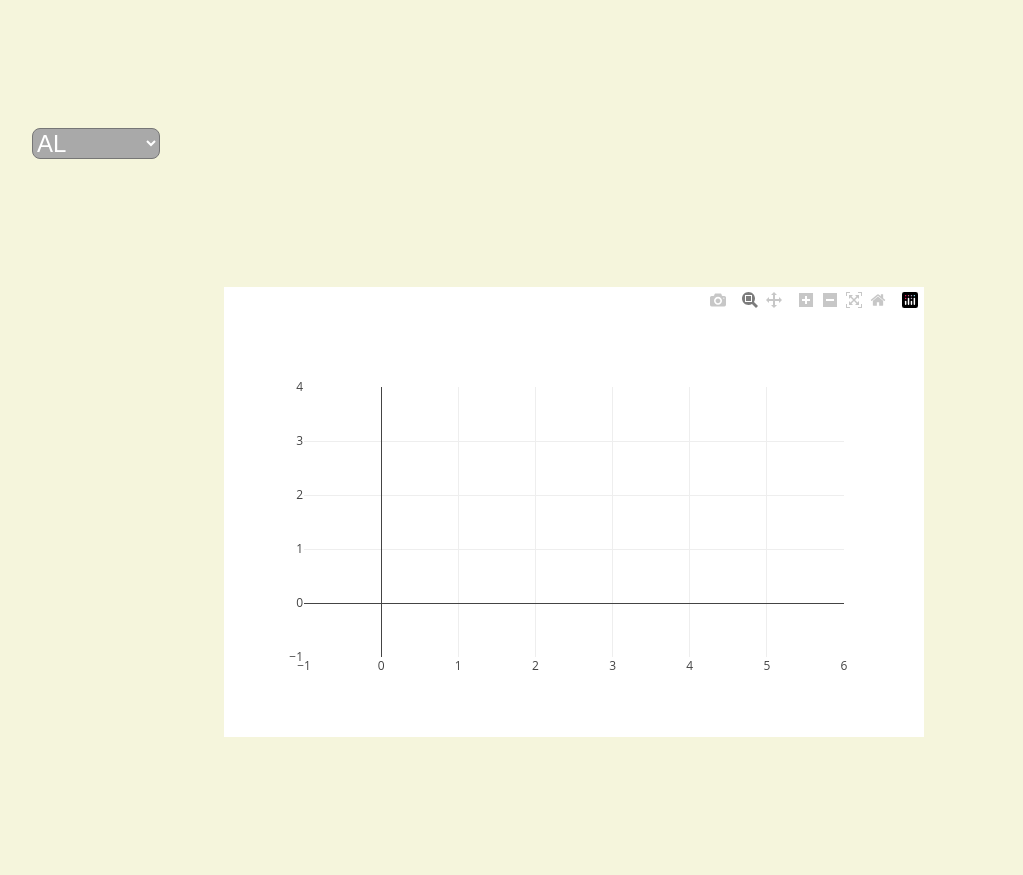
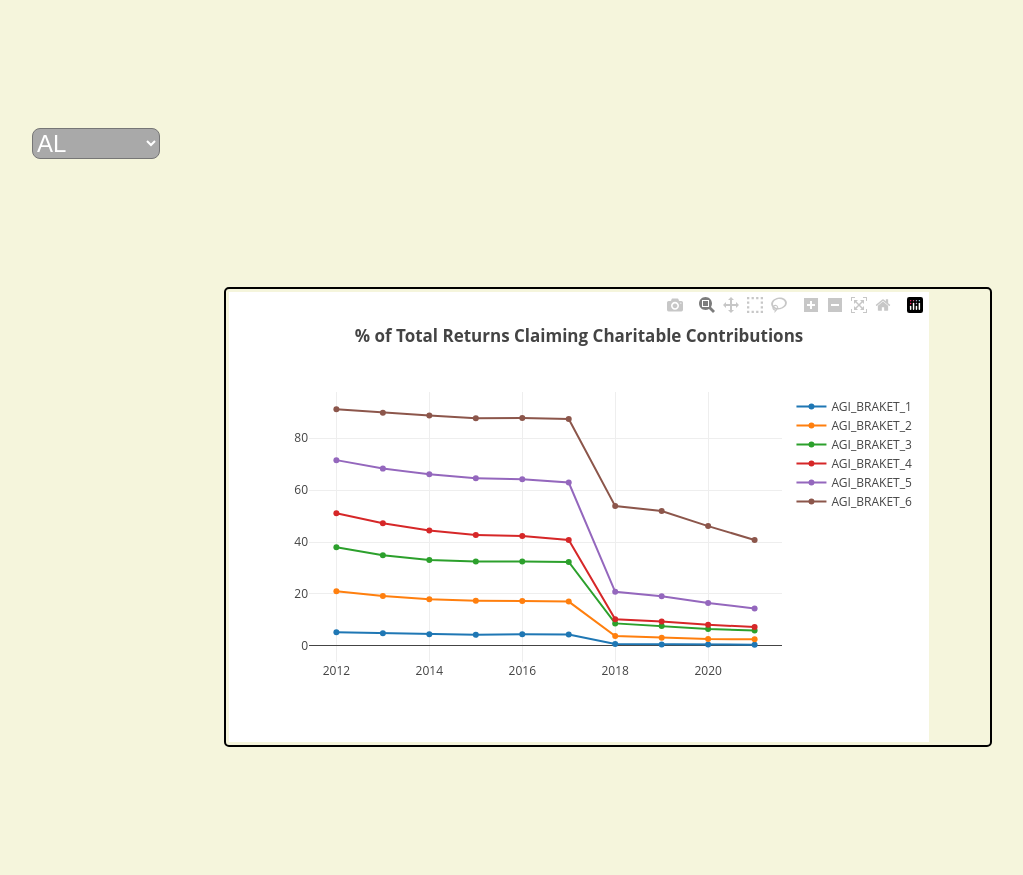
Before and after one commit to HasmigG/TaxAnalysis, a Flask app: page / in a window 1280 px wide. Shown: the part 39-914 px from the top of the page, without its empty margins (32-1055 px from the left). Before the commit the page ends 776 px from the top, so only its background shows below. Run offline with Flask 3, Linux system fonts and the light colour scheme; data comes from the database, SQL or seed files in the repository; both versions use the stored data as it was after the commit; some libraries are stand-ins or nearby versions.

Commit message:
completed Total Returns Claiming Charitable Contributions Visualization

```diff
--- a/static/css/style.css
+++ b/static/css/style.css
@@ -23,5 +23,8 @@ select {
 
 #charts {
     margin: 10% 20%;
-    border-radius: 2px solid ;
+    border-radius: 5px;
+    padding: 3px;
+    border: 2px solid black;
+
 }
--- a/static/js/script.js
+++ b/static/js/script.js
@@ -1,5 +1,5 @@
 
-const init = async (year, state) => {
+const init = async (state) => {
 
   let data_1 = await (await fetch('/api/v1.0/charitable_data')).json();
   let data_2 = await (await fetch('/api/v1.0/rate_of_charitable_returns')).json();
@@ -19,43 +19,50 @@ const init = async (year, state) => {
   };
 
 
+
   let filter_index = Object.entries(data_2.State).filter(arr => arr[1] == state).map(arr => arr[0]);
 
-  let amounts = Object.entries(data_2.Rate_of_Returns_claiming_Charitable_Contribution)
+  let rates = Object.entries(data_2.Rate_of_Returns_claiming_Charitable_Contribution)
     .filter(arr => filter_index.includes(arr[0]))
     .map(arr => arr[1]);
 
-  let agi_stubs = Object.entries(data_2.new_agi_stub)
-    .filter(arr => filter_index.includes(arr[0]))
-    .map(arr => arr[1]);
+  let agi_stubs = [... new Set(Object.entries(data_2.new_agi_stub).map(arr => arr[1]))];
 
-  let x_values = [... new Set(Object.values(data_2.year))];
+  agi_ids = {};
+
+  agi_stubs
+    .map(x => `AGI_BRAKET_${x}`)
+    .forEach(key => agi_ids[key] = []);
+
+  var agi_index = 1
+  rates.forEach(rate => {
+    agi_ids[`AGI_BRAKET_${agi_index}`].push(rate);
+
+    agi_index++;
+    if (agi_index > 6) {
+      agi_index = 1;
+    }
+  });
 
   let data = []
 
-  let trace = {}
-
-  for (let i = 0; i < agi_stubs.length; i++) {
-      trace[agi_stubs[i]] = 0
-  }
-
-  console.log(trace);
-
-  let trace1 = {
-    x: x_values,
-    y: amounts,
-    type: 'scatter'
-  };
-
-  let trace2 = {
-    x: x_values,
-    y: amounts,
-    type: 'scatter'
-  };
+  let years = [... new Set(Object.values(data_2.year))];
 
 
-  Plotly.newPlot('charts', data, { width: '60%' });
+  Object.entries(agi_ids).forEach(([key,val]) => {
+    data.push(
+      {
+        x: years,
+        y: val,
+        text:key,
+        name: key,
+        type: 'scatter'
+              }
+    )
+  });
 
+
+  Plotly.newPlot('charts', data, {title: "<b>% of Total Returns Claiming Charitable Contributions</b>", width: '60%' });
 };
 
 init();
--- a/templates/index.html
+++ b/templates/index.html
@@ -13,6 +13,7 @@
 
     <select id="states" onchange="init(this.value)"></select>
 
+    <h2></h2>
     <div id="charts"></div>
 
     <script src="static/js/script.js"></script>
```
Also changed, not shown: Charitable_Contributions.sqlite, 1 other file.
